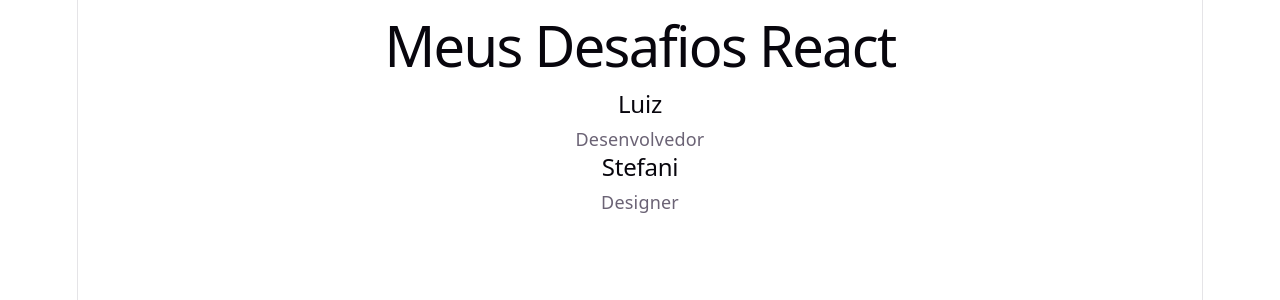
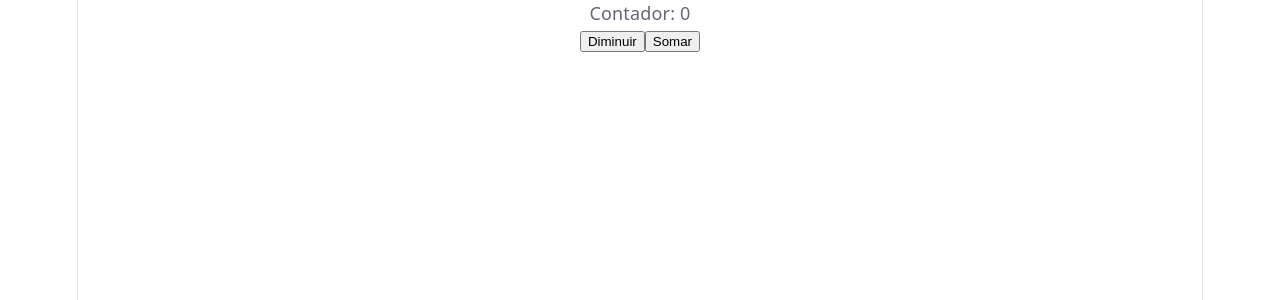
Before and after one commit to LuizAlbertoDev/Desafios-React, a React (Vite) app: page / in a window 1280 px wide. Shown: the top 300 px of the page. Built offline with nearby package versions, Linux system fonts and the light colour scheme.

Commit message:
feat: desafio 002 react usestate contador

```diff
--- a/src/App.jsx
+++ b/src/App.jsx
@@ -1,13 +1,12 @@
-import Cartao from "./Desafios/Desafio_001"
+import Contador from './Desafios/Desafio_002'
 
 function App() {
-  return (
-    <div>
-      <h1>Meus Desafios React</h1>
-      <Cartao nome="Luiz" profissao="Desenvolvedor" />
-      <Cartao nome="Stefani" profissao="Designer" />
-    </div>
-  )
+    return (
+        <div>
+            <Contador />
+        </div>
+    )
 }
 
+
 export default App
--- /dev/null
+++ b/src/Desafios/Desafio_002.jsx
@@ -0,0 +1,26 @@
+import { useState } from 'react'
+
+function Contador() {
+    const [numero, setNumero] = useState(0)
+
+    function diminuir(){
+        if(numero>0){
+            setNumero(numero-1)
+        }
+    }
+
+    return (
+        <div>
+            <p>Contador: {numero}</p>
+            <button onClick={diminuir}>
+                Diminuir
+            </button>
+
+            <button onClick={() => setNumero(numero + 1)}>
+                Somar
+            </button>
+        </div>
+    )
+}
+
+export default Contador
```
